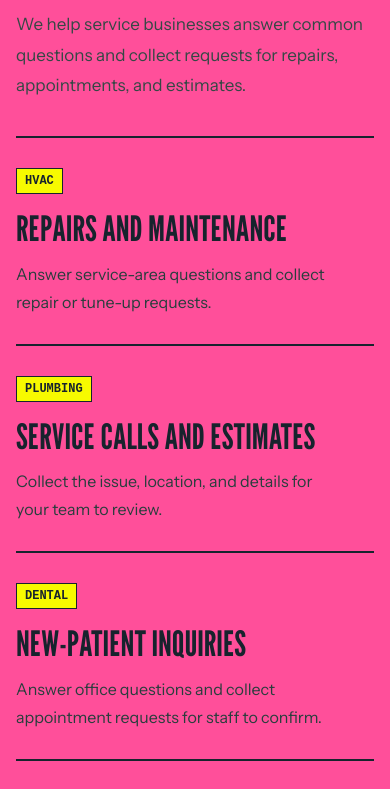
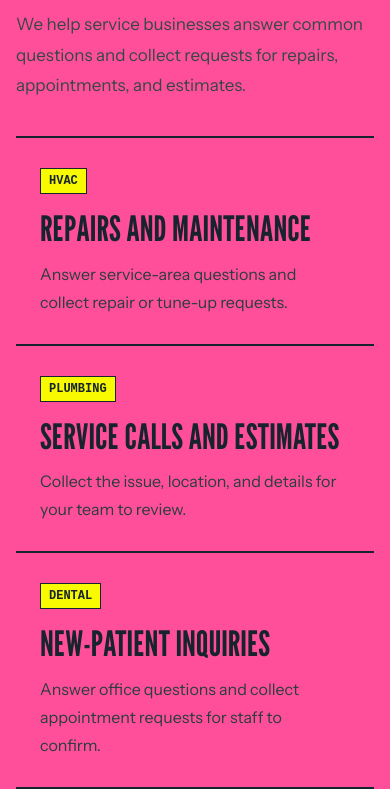
Before and after one commit to dannymsullivan/raleigh-lead-recovery, a Next.js app: page / in a window 390 px wide. Shown: the part 9780-10569 px from the top of the page. Built offline with nearby package versions, Linux system fonts and the light colour scheme.

Commit message:
Add left padding to industry card text

```diff
--- a/app/chatbot-sales.css
+++ b/app/chatbot-sales.css
@@ -195,7 +195,7 @@
 .sales-industries { background: #ff4f9a; border-block: 2px solid #17232d; padding-block: 95px; }
 .sales-industries .sales-section-title { max-width: 750px; }
 .sales-industry-grid { display: grid; grid-template-columns: repeat(2,minmax(0,1fr)); border-top: 2px solid #17232d; }
-.sales-industry-grid article { padding: 28px 30px 28px 0; border-bottom: 2px solid #17232d; }
+.sales-industry-grid article { padding: 28px 30px 28px 24px; border-bottom: 2px solid #17232d; }
 .sales-industry-grid article:nth-child(even) { border-left: 2px solid #17232d; padding-left: 35px; }
 .sales-industry-grid article > span { font-family: ui-monospace,monospace; font-size: 12px; font-weight: 700; text-transform: uppercase; background: #f7fa00; border: 1px solid #17232d; padding: 5px 8px; }
 .sales-industry-grid h3 { font-family: 'RLR Display',sans-serif; text-transform: uppercase; font-size: 35px; font-weight: 400; line-height: 1.05; margin: 20px 0 13px; }
@@ -326,7 +326,7 @@
   .sales-owner-work img { height: 350px; }
   .sales-owner-work h2 { font-size: 58px; }
   .sales-industry-grid { grid-template-columns: 1fr; }
-  .sales-industry-grid article:nth-child(even) { border-left: 0; padding-left: 0; }
+  .sales-industry-grid article:nth-child(even) { border-left: 0; padding-left: 24px; }
   .sales-guarantee { padding: 24px; gap: 17px; }
   .sales-guarantee > svg { width: 25px; height: 25px; }
   .sales-plan > p { min-height: 0; }
```
